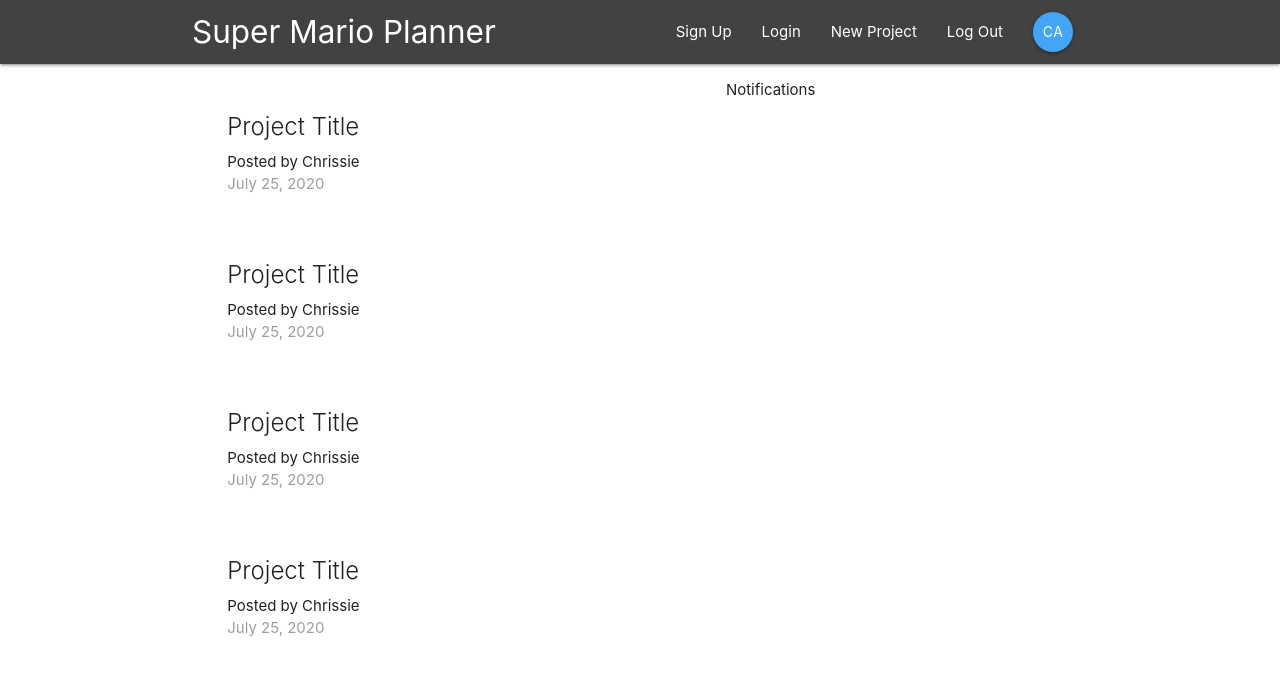
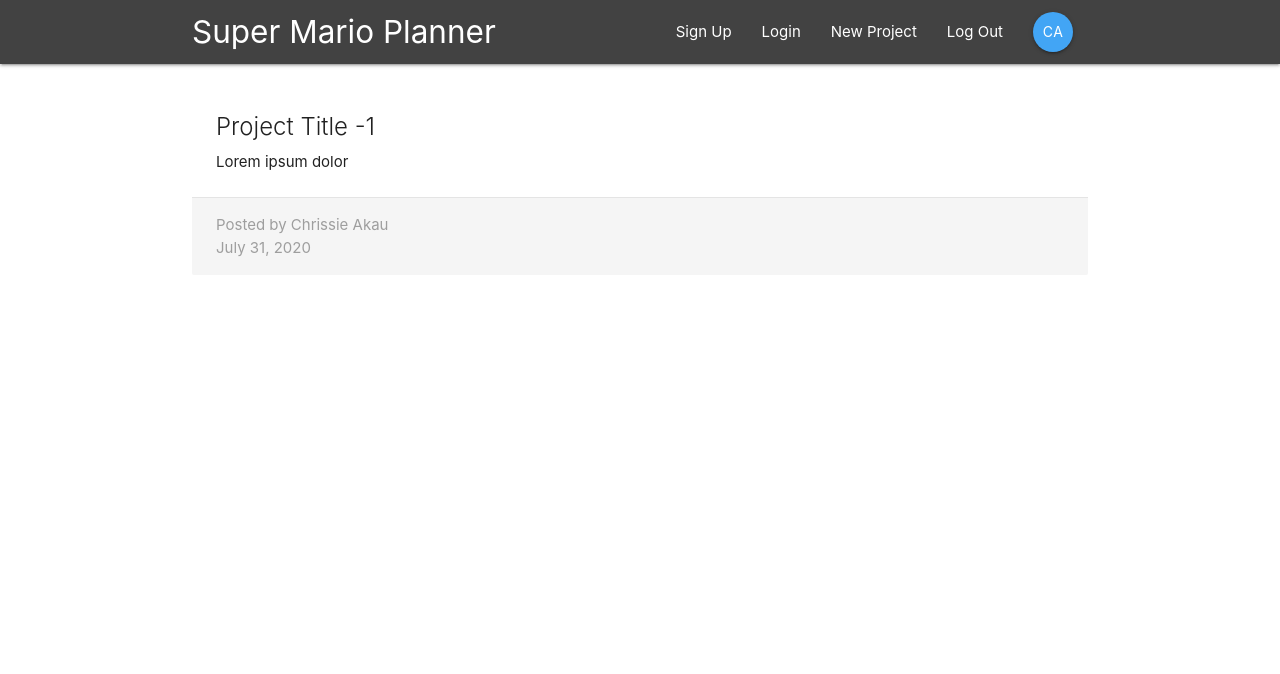
Before and after one commit to chrissie-akau/react-redux-firebase, a React (Create React App) app: page /project/1 in a window 1280 px wide. Shown: the top 674 px of the page. Built offline with nearby package versions, Linux system fonts and the light colour scheme.

Commit message:
Project Detail Added

```diff
--- a/src/App.js
+++ b/src/App.js
@@ -5,6 +5,7 @@
        } from 'react-router-dom'
 import NavBar from './components/layout/NavBar'
 import Dashboard from './components/dashboard/Dashboard'
+import ProjectDetails from './components/projects/ProjectDetails'
 
 class App extends Component {
   state = {  }
@@ -14,7 +15,8 @@
         <div className="App">
           <NavBar />
           <Switch>
-            <Route path='/' component={Dashboard}></Route>
+            <Route exact path='/' component={Dashboard} />
+            <Route path='/project/:id' component={ProjectDetails} />
           </Switch>
         </div>
       </Router>
--- a/src/components/projects/ProjectDetails.js
+++ b/src/components/projects/ProjectDetails.js
@@ -0,0 +1,21 @@
+import React from 'react'
+
+const ProjectDetails = (props) => {
+    const id = props.match.params.id
+    return (
+        <div className="container section project-details">
+            <div className="card z-depth-0">
+                <div className="card-content">
+                    <span className="card-title">Project Title -{id}</span>
+                    <p>Lorem ipsum dolor</p>
+                </div>
+                <div className="card-action grey lighten-4 grey-text">
+                    <div>Posted by Chrissie Akau</div>
+                    <div>July 31, 2020</div>
+                </div>
+            </div>
+        </div>
+    )
+}
+
+export default ProjectDetails
```
